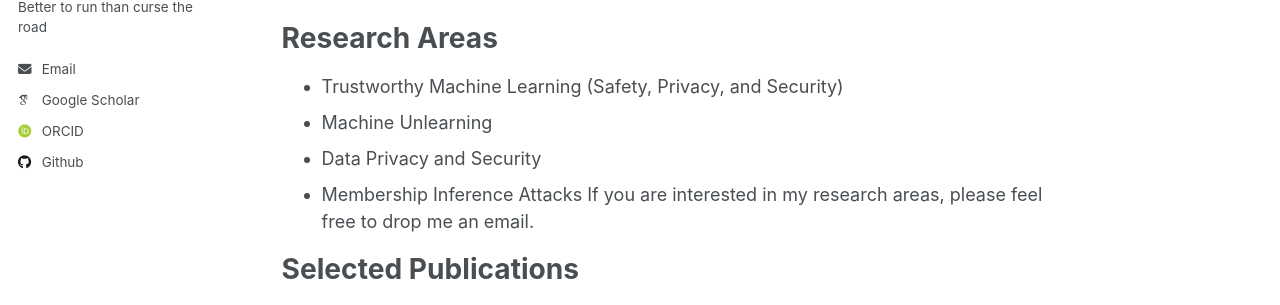
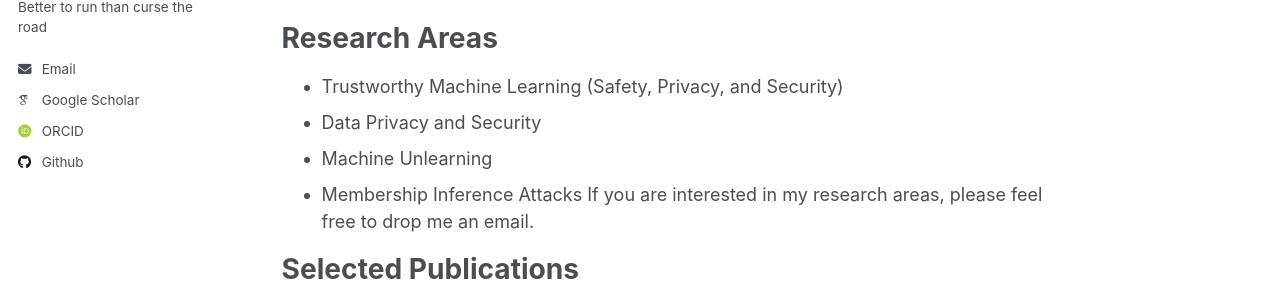
Before and after one commit to gyliu1991/gyliu1991.github.io, a Jekyll site: the page built from _pages/about.md, in a window 1280 px wide and 967 px high. Shown: the part 285-590 px from the top of the window. Built offline with Jekyll 4.4.1, drawn with Linux system fonts in a browser that asks for light colours; some web fonts are replaced.

```diff
--- a/_pages/about.md
+++ b/_pages/about.md
@@ -12,8 +12,8 @@ I'm a Post-Doctoral Researcher with the School of Computing Science, Simon Frase
 Research Areas
 ====
 * Trustworthy Machine Learning (Safety, Privacy, and Security)
+* Data Privacy and Security
 * Machine Unlearning
-* Data Privacy and Security
 * Membership Inference Attacks
 If you are interested in my research areas, please feel free to drop me an email.
 
```
